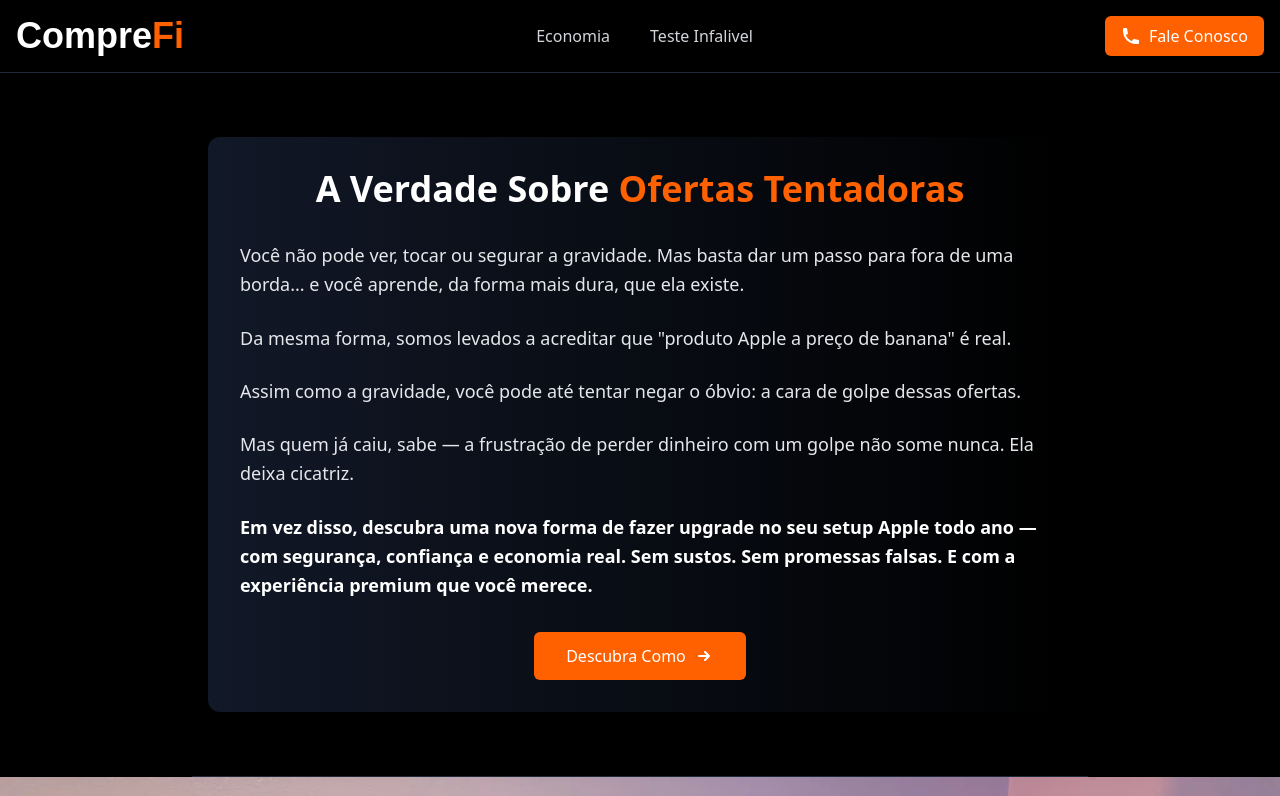
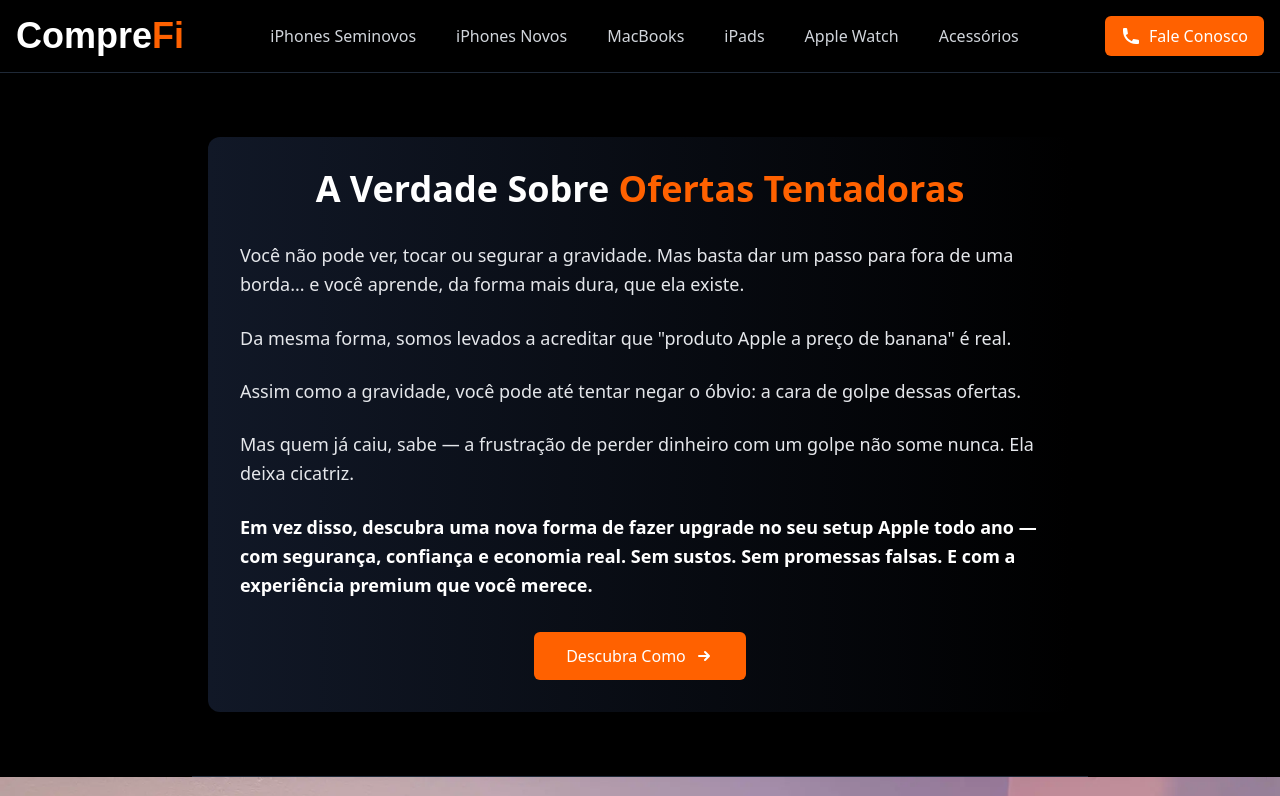
Before and after one commit to GustavoGussoni/comprefi, a React (Vite) app: page / in a window 1280 px wide. Shown: the top 796 px of the page. Built offline with nearby package versions, Linux system fonts and the light colour scheme.

Commit message:
feat: hide header

```diff
--- a/src/components/Header.tsx
+++ b/src/components/Header.tsx
@@ -21,7 +21,7 @@ const Header: React.FC = () => {
 
           {/* Menu de Navegação */}
           <nav className="flex flex-wrap justify-center gap-2 md:gap-4">
-            {/* <Link
+            <Link
               to="/iphones-seminovos"
               className="px-3 py-2 text-gray-300 hover:text-white hover:bg-gray-800 rounded-md transition-colors"
             >
@@ -56,8 +56,8 @@ const Header: React.FC = () => {
               className="px-3 py-2 text-gray-300 hover:text-white hover:bg-gray-800 rounded-md transition-colors"
             >
               Acessórios
-  </Link> */}
-            <Link
+            </Link>
+            {/*      <Link
               to="/economia"
               className="px-3 py-2 text-gray-300 hover:text-white hover:bg-gray-800 rounded-md transition-colors"
             >
@@ -68,7 +68,7 @@ const Header: React.FC = () => {
               className="px-3 py-2 text-gray-300 hover:text-white hover:bg-gray-800 rounded-md transition-colors"
             >
               Teste Infalivel
-            </Link>
+            </Link>*/}
           </nav>
 
           {/* Botão de Contato */}
```
Also changed, not shown: 3 other files (tests, documents, lock files or other folders). Lines whose indentation alone changed are shown as unchanged.
